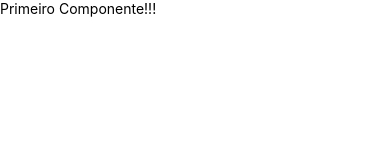
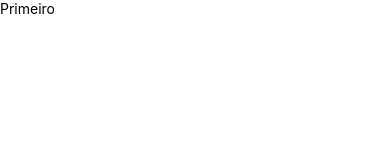
Before and after one commit to gabibecker/ReactNative, a React Native app: screen / in a window 390 px wide. Shown: the top 160 px of the page. Built offline with nearby package versions, Linux system fonts and the light colour scheme.

Commit message:
Organizando Componentes

```diff
--- a/src/App.tsx
+++ b/src/App.tsx
@@ -1,4 +1,9 @@
 import React from 'react';
-import { Text } from 'react-native';
+import { SafeAreaView } from 'react-native';
+import Primeiro from './components/Primeiro';
 
-export default ()  => <Text>Primeiro Componente!!!</Text>;
+export default () => (
+    <SafeAreaView>
+        <Primeiro />
+    </SafeAreaView>
+);
--- /dev/null
+++ b/src/components/Primeiro.tsx
@@ -0,0 +1,4 @@
+import React from 'react';
+import { Text } from 'react-native';
+
+export default () => <Text>Primeiro</Text>;
```
